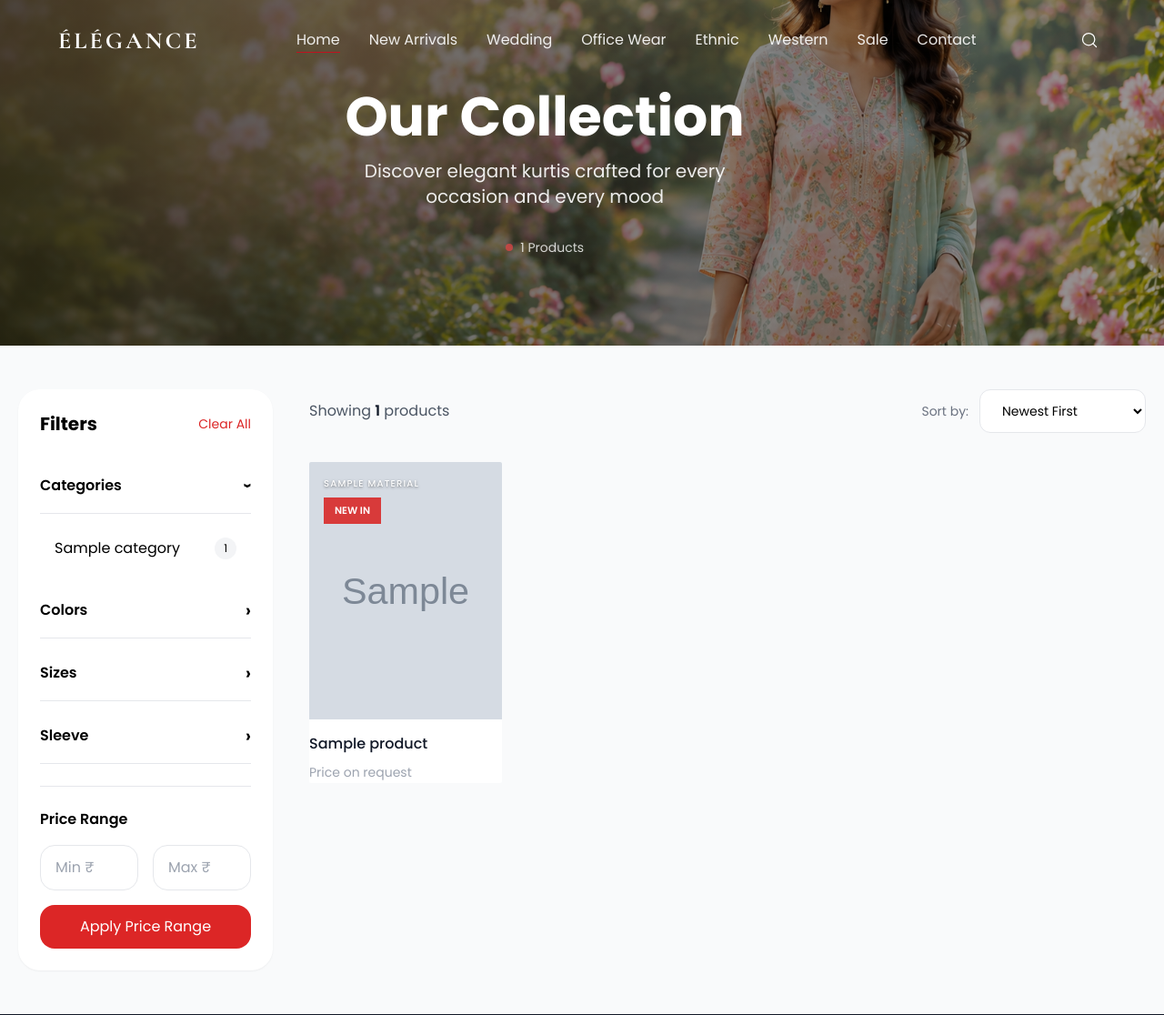
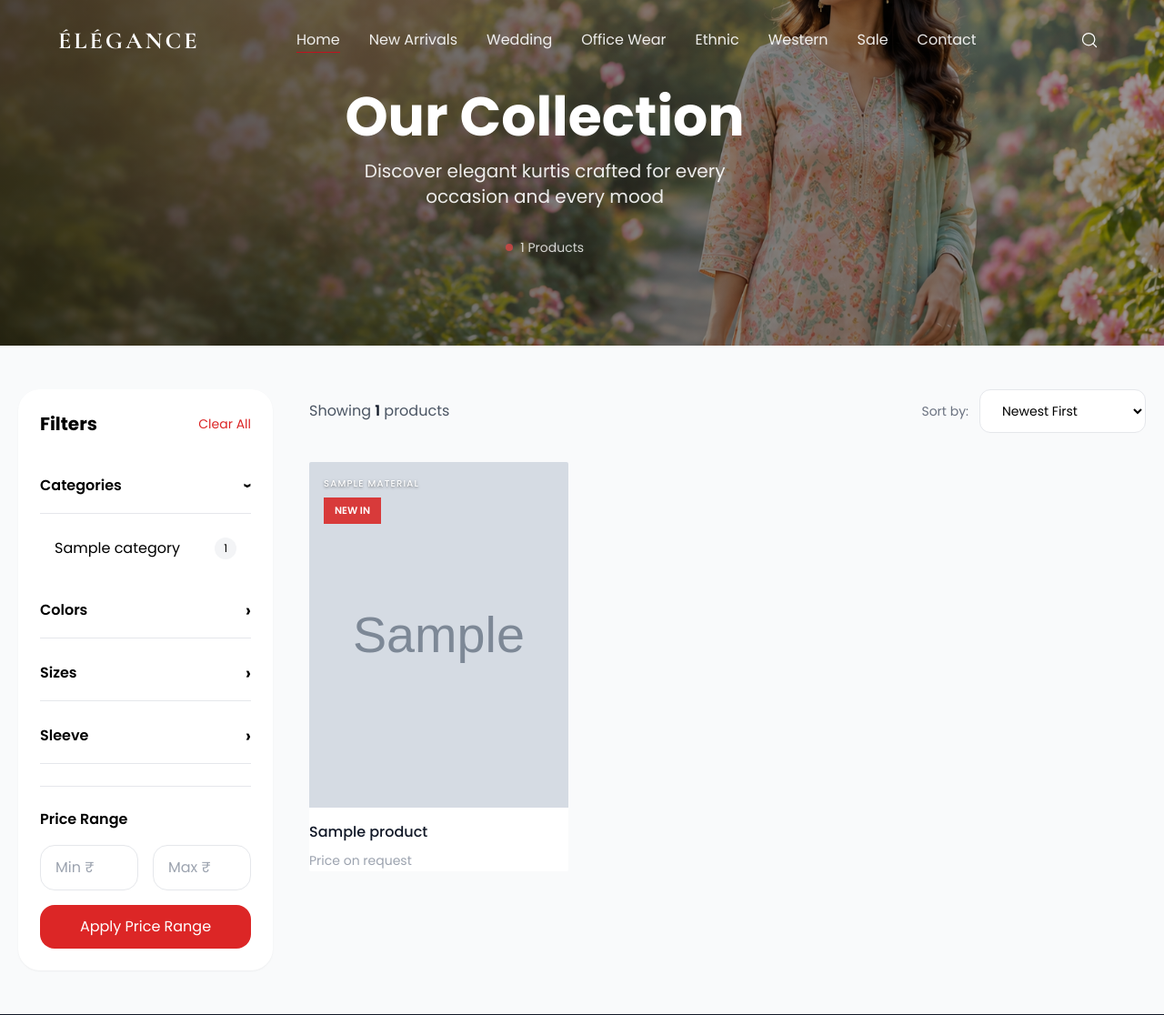
Before and after one commit to srreeraj/KurtiShop, a Django app: page /products/ in a window 1280 px wide. Shown: the top 1116 px of the page at 91% size. Run offline with Django 5.2, Linux system fonts and the light colour scheme; tables that the repository leaves empty hold one stand-in row (values such as "Sample post"); grey boxes marked "Sample" are stand-in pictures; some libraries are stand-ins or nearby versions.

Commit message:
increased the size of product card in product list page

```diff
--- a/Kurtishop/templates/products/product_list.html
+++ b/Kurtishop/templates/products/product_list.html
@@ -79,7 +79,7 @@ Shop | Kurti Shop
             {% endif %}
 
             <!-- Products Grid -->
-            <div class="grid grid-cols-2 md:grid-cols-3 xl:grid-cols-4 gap-6" id="products-grid">
+            <div class="grid grid-cols-2 md:grid-cols-3 lg:grid-cols-3 xl:grid-cols-3 gap-6 md:gap-8" id="products-grid">
                 {% for product in products %}
                     {% include 'includes/product_card.html' with product=product %}
                 {% empty %}
```
